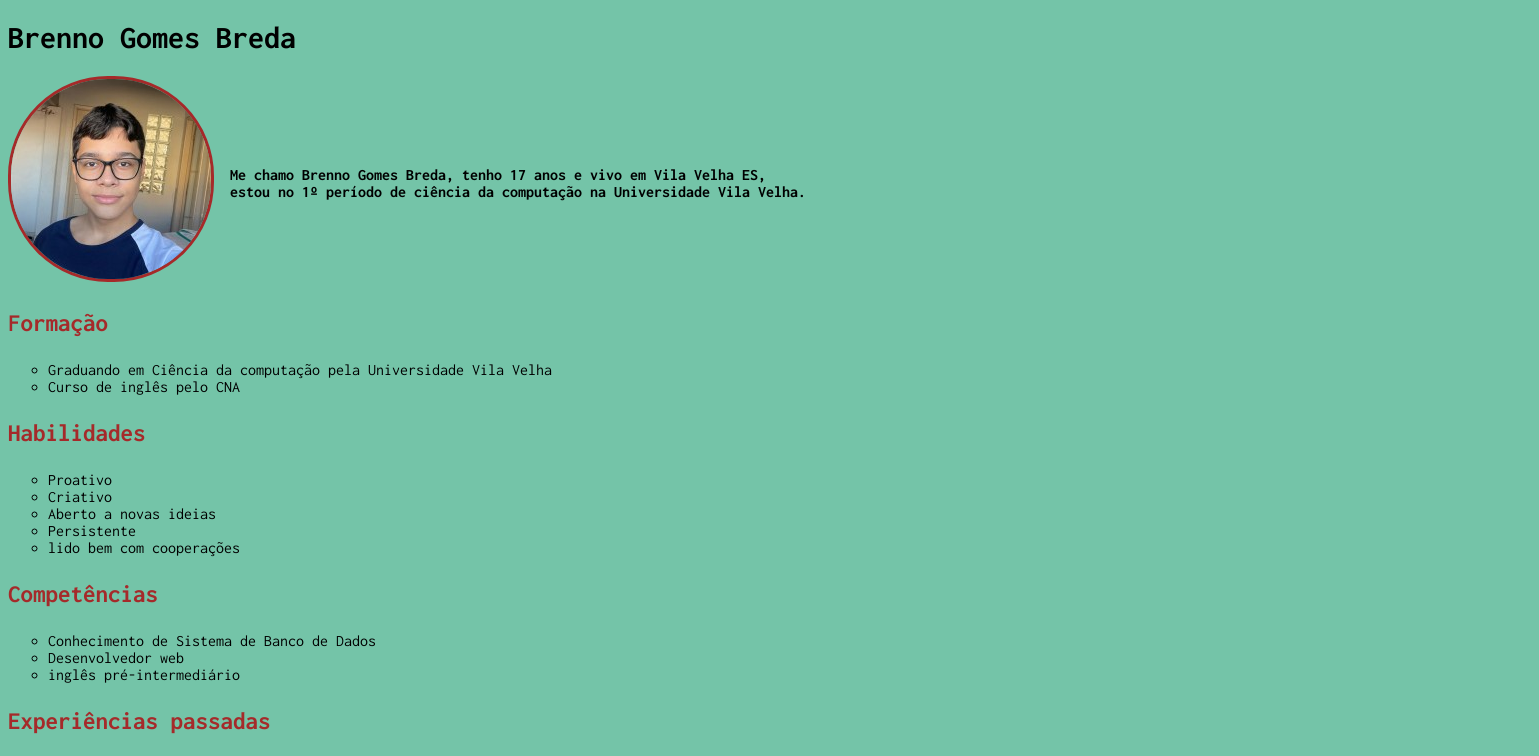
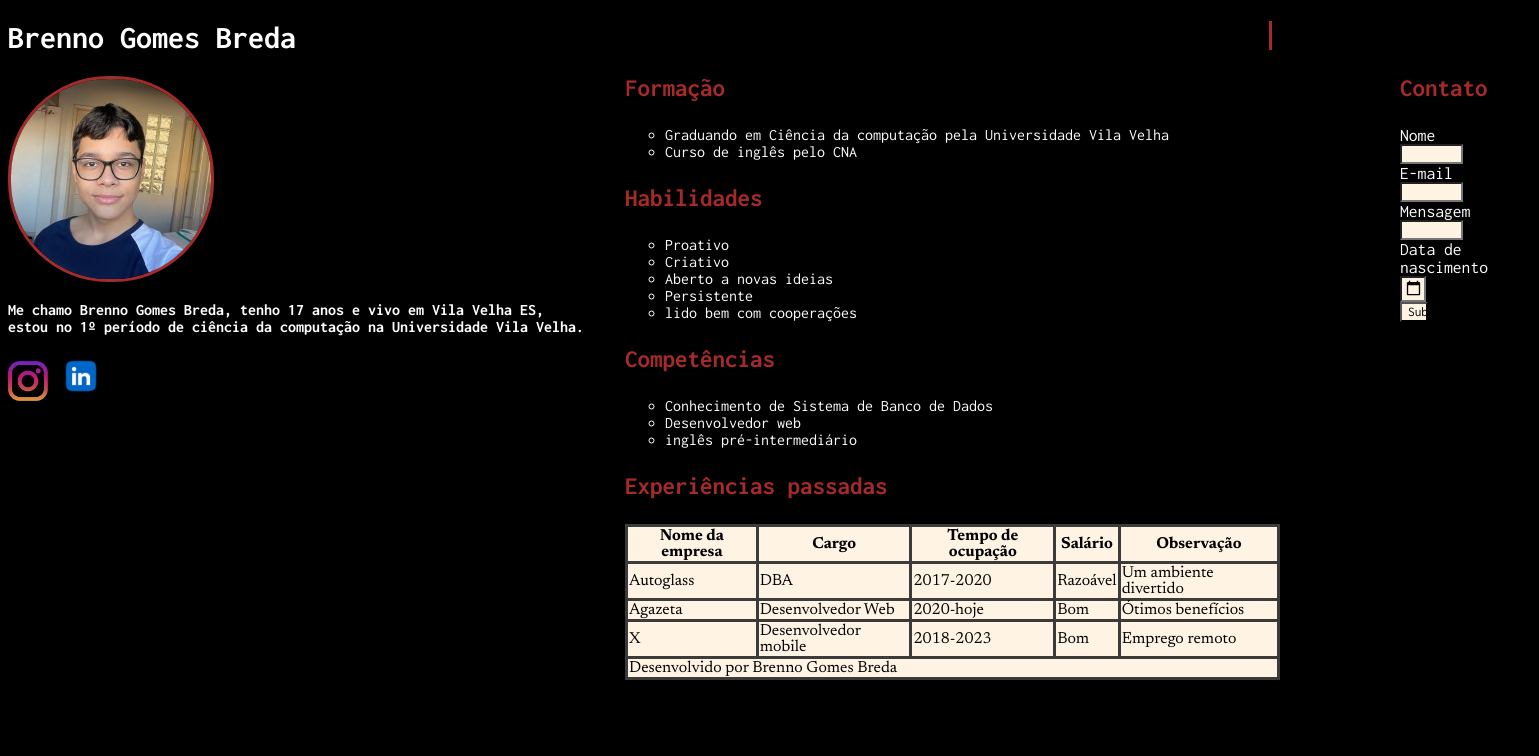
Before and after one commit to brenno1206/Curriculo_Virtual, a plain HTML site: page index.html in a window 1280 px wide. Shown: the top 756 px of the page, 1539 px wide, since content can reach past the window. Drawn offline with Linux system fonts and the light colour scheme.

Commit message:
Add files via upload

```diff
--- a/index.css
+++ b/index.css
@@ -2,8 +2,9 @@
 @import url('https://fonts.googleapis.com/css2?family=Inconsolata:wght@200..900&family=Newsreader:ital,opsz,wght@0,6..72,200..800;1,6..72,200..800&display=swap');
 
 * {
-    background-color: rgb(116, 196, 168);
+    background-color: rgb(0, 0, 0);
     font-family: "Inconsolata", monospace;
+    color: white;
 }
 
 header img {
@@ -18,7 +19,6 @@ h3 {
 }
 
 p {
-    position: absolute;
     top: 150px;
     left: 230px;
     text-align: justify;
@@ -32,19 +32,20 @@ ul {
 table,
 td,
 th {
-    background-color: rgb(219, 202, 180);
+    background-color: rgb(255, 243, 227);
     font-family: "Newsreader", serif;
     border-width: 20%;
     border: 3px solid;
     border-collapse: collapse;
-    border-color: rgb(179, 162, 162);
+    border-color: rgb(59, 59, 59);
+    color: black;
 }
 label {
     font-size: 110%;
 }
 form input {
     width: 40%;
-    background-color: rgb(219, 202, 180);
+    background-color: rgb(255, 243, 227);
 }
 form input:nth-of-type(3) {
     width: 40%;
@@ -54,9 +55,26 @@ form input:nth-of-type(4) {
     font-size: 110%;
     width: 15%;
     height: 3%;
+    color: black;
 }
 form input:last-of-type {
     font-optical-sizing: 130%;
     width: 20%;
-    height: 5%
+    height: 5%;
+    color: black;
 }
+.Principal {
+    border-right: 3px solid;
+    border-color: brown;
+}
+.Segundo {
+    position: absolute;
+    top: 50px;
+    left: 625px;
+
+}
+.Ultimo {
+    position: absolute;
+    top: 50px;
+    left: 1400px;
+}
--- a/index.html
+++ b/index.html
@@ -10,6 +10,7 @@
 </head>
 
 <body>
+    <div class="Principal">
         <header>
             <h1>Brenno Gomes Breda</h1>
             <img src="Imagens\Brennoperfil01.jpg" width="200" height="200" alt="foto do rosto">
@@ -17,6 +18,16 @@
 
         <p>Me chamo Brenno Gomes Breda, tenho 17 anos e vivo em Vila Velha ES, <br>
             estou no 1º período de ciência da computação na Universidade Vila Velha. </p>
+        <a href="https://www.instagram.com/brennogb0/?igsh=djhkd2Rxa3NzM25t&utm_source=qr" target="_blank"><img
+                src="Imagens\Instagram_logo.png" width="40" height="40" alt="instagram"></a>
+
+        <a href="https://br.linkedin.com/in/brenno-gomes-breda-1a5b522b2" target="_blank"><img
+                src="Imagens\Linkedin_logo.webp" width="50" height="50" alt="linkedin"></a>
+
+        <a href="https://github.com/brenno1206" target="_blank"><img src="Imagens\Github_logo.png" width="40"
+                height="40" alt="Github"></a>
+    </div>
+    <div class="Segundo">
         <h3>Formação</h3>
         <ul>
             <li>Graduando em Ciência da computação pela Universidade Vila Velha</li>
@@ -38,7 +49,6 @@
             <li>Desenvolvedor web</li>
             <li>inglês pré-intermediário</li>
         </ul>
-
         <h3>Experiências passadas</h3>
 
         <table>
@@ -80,7 +90,8 @@
                 </tr>
             </tfoot>
         </table>
-
+    </div>
+    <div class="Ultimo">
         <h3>Contato</h3>
         <form action="" method="get">
             <label for="text">Nome</label> <br>
@@ -88,25 +99,12 @@
             <label for="email">E-mail</label> <br>
             <input type="email" id="email" name="email"> <br>
             <label for="text">Mensagem</label> <br>
-        <!--COLOCAR TEXT AREA E APAGAR O INPUT DE MENSAGEM PARA
-        ADICIONAR LINHAS DE COLUNAS-->
             <input type="text" id="Mensagem" name="Mensagem"> <br>
             <label for="date">Data de nascimento</label> <br>
             <input type="date" id="Data_nasc" name="Data_nasc"> <br>
             <input type="submit"> <br>
         </form>
-
-    <h3>Redes Sociais</h3>
-    <a href="https://www.instagram.com/brennogb0/?igsh=djhkd2Rxa3NzM25t&utm_source=qr" target="_blank"><img
-            src="Imagens\Instagram_logo.png" width="40" height="40" alt="instagram"></a>
-
-    <a href="https://br.linkedin.com/in/brenno-gomes-breda-1a5b522b2" target="_blank"><img
-            src="Imagens\Linkedin_logo.webp" width="50" height="50" alt="linkedin"></a>
-
-    <a href="https://github.com/brenno1206" target="_blank"><img src="Imagens\Github_logo.png" width="40" height="40"
-            alt="Github"></a>
-
-
+    </div>
 </body>
 
 </html>
```
Also changed, not shown: 1 other file. Lines whose indentation alone changed are shown as unchanged.
